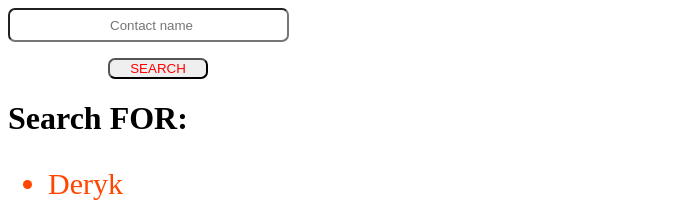
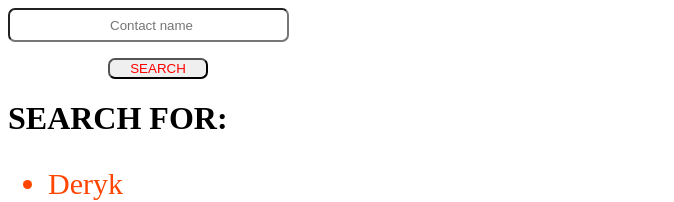
Before and after one commit to dkzinn98/challenge-for, a plain HTML site: page index.html in a window 1280 px wide. Shown: the top 202 px of the page, without its empty margins (0-674 px from the left). Drawn offline with Linux system fonts and the light colour scheme.

Commit message:
feat: testing

```diff
--- a/index.html
+++ b/index.html
@@ -14,7 +14,7 @@
         <button onclick="search()">SEARCH</button>
     </div>
 
-    <h1>Search FOR:</h1>
+    <h1>SEARCH FOR:</h1>
     <ul>
         <li id="deryk">Deryk</li>
         <li id="lucas">Lucas</li>
```
